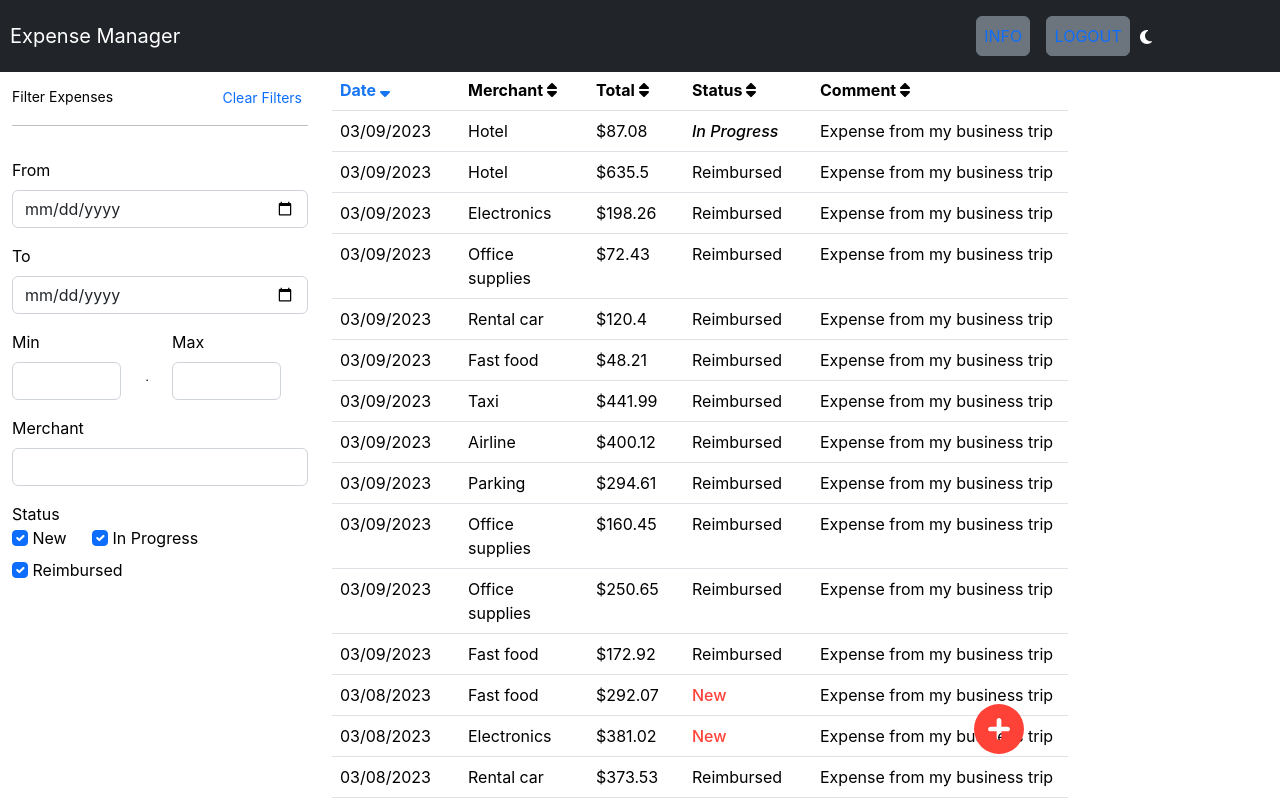
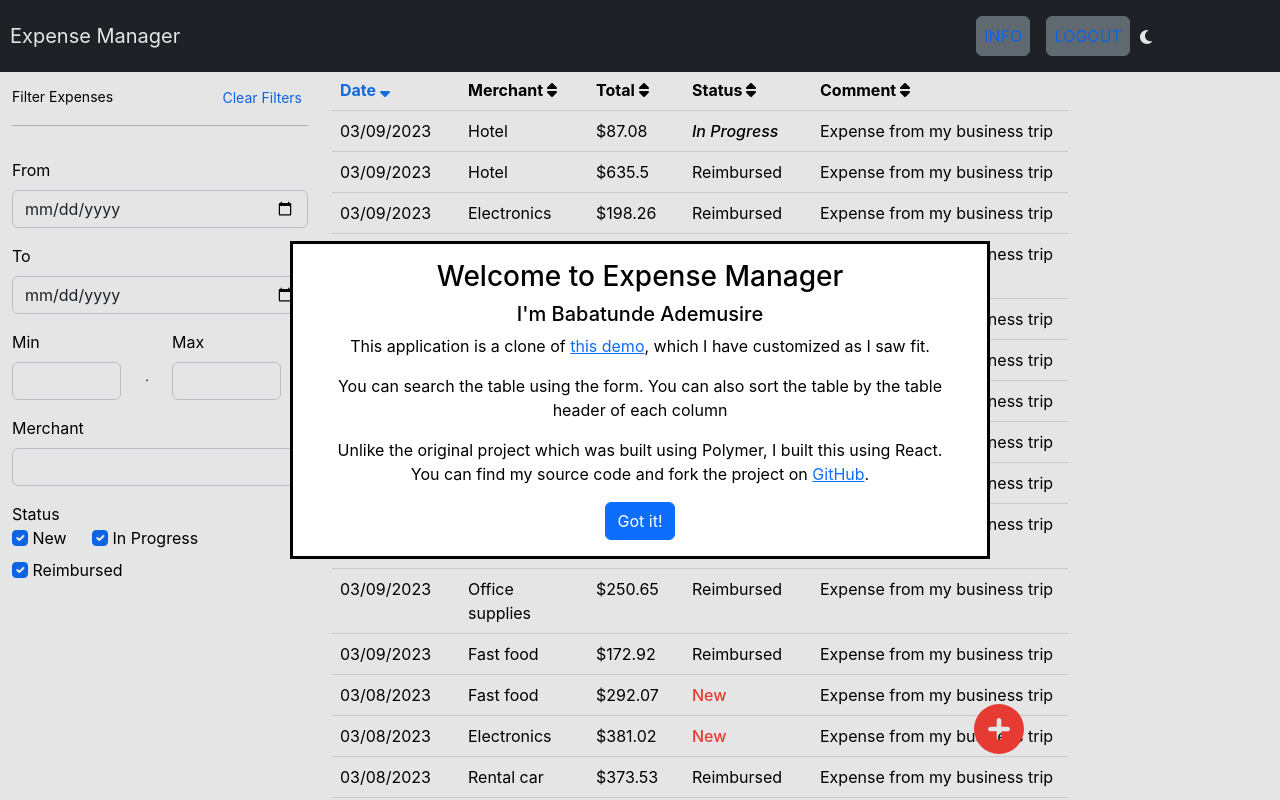
Before and after one commit to Tunzeki/expensemanager, a React (Create React App) app: page / in a window 1280 px wide. Both pictures are taken after a click on the button "INFO". Shown: the top 800 px of the page. Built offline with nearby package versions, Linux system fonts and the light colour scheme.

Commit message:
Update Header to show dialog when INFO is clicked

```diff
--- a/src/Header.js
+++ b/src/Header.js
@@ -1,17 +1,41 @@
+import { useState } from 'react';
 import Switch from './Switch';
+import AddExpenseModal from './AddExpenseModal';
 
 export default function Header() {
+    const [showInfoModal, setShowInfoModalModal] = useState(false);
+
+    const handleInfoModal = () => {
+        setShowInfoModalModal(!showInfoModal);
+    }
+
     return (
         <nav className="navbar bg-dark navbar-dark py-3 pos-fixed">
             <div className="header-flex-container">
                 <span className="navbar-brand" style={{ paddingLeft: "10px" }}>Expense Manager</span>
                 <div className="btn-flex-container">
-                    <button type="button" className="btn btn-secondary text-primary me-3 navbar-btn">INFO</button>
+                    <button type="button" className="btn btn-secondary text-primary me-3 navbar-btn" onClick={handleInfoModal}>
+                        INFO
+                    </button>
                     <button type="button" className="btn btn-secondary text-primary navbar-btn">LOGOUT</button>
                     <Switch />
                 </div>
-
             </div>
+            <AddExpenseModal isOpen={showInfoModal}>
+                <div className="container-fluid">
+                    <div className="text-center">
+                        <div className="">
+                            <div className="h3">Welcome to Expense Manager</div>
+                            <div className="h5">I'm Babatunde Ademusire</div>
+                            <p>This application is a clone of <a target="_blank" rel="noreferrer" href="https://expensemanager.demo.vaadin.com/">this demo</a>, which I have customized as I saw fit.</p>
+                            <p>You can search the table using the form. You can also sort the table by the table header of each column</p>
+                            <p>Unlike the original project which was built using Polymer, I built this using React.
+                                You can find my source code and fork the project on <a target="_blank" rel="noreferrer" href="https://github.com/Tunzeki/expensemanager">GitHub</a>.</p>
+                            <button type="button" className="btn btn-primary" onClick={handleInfoModal}>Got it!</button>
+                        </div>
+                    </div>
+                </div>
+            </AddExpenseModal>
         </nav>
     );
 }
```
